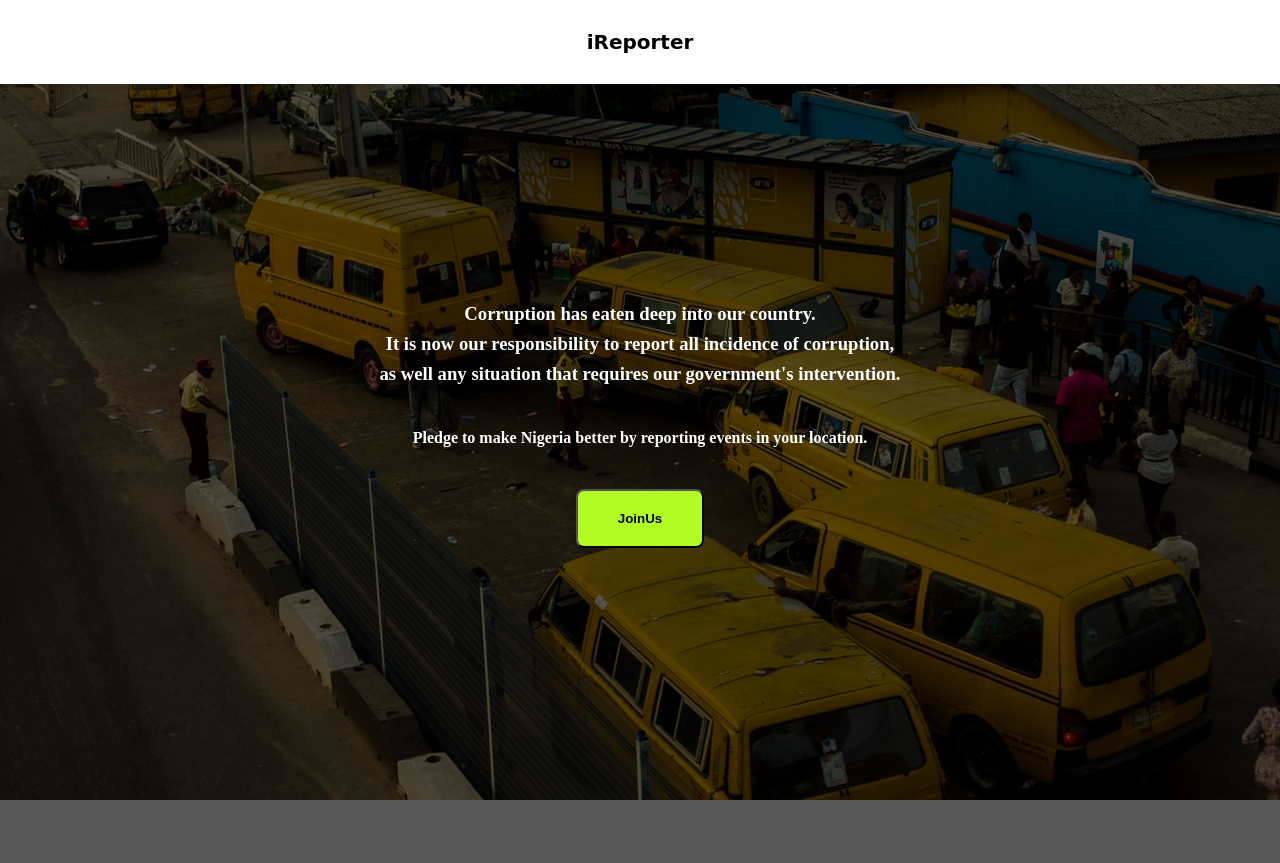
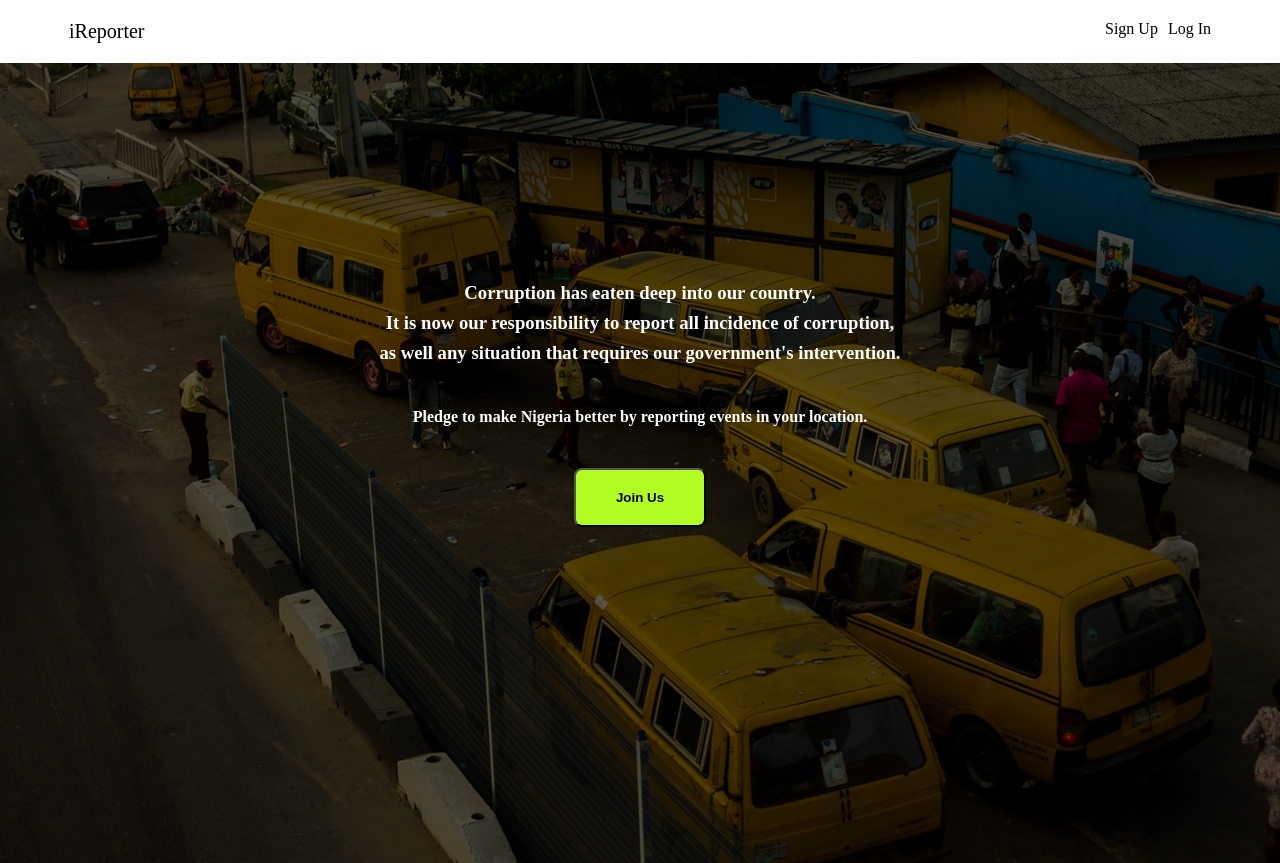
Before and after one commit to blackdevelopa/iReporter, a website: page UI/index.html in a window 1280 px wide. Before the commit the page ends 800 px from the top, so only its background shows below. Drawn offline with Linux system fonts and the light colour scheme.

Commit message:
bug(index.html): implemented feedback from LFA - narrowed down the number of colors to three; dark green, white and black - added login and signup to the navbar [Delivers #162437674]

```diff
--- a/UI/index.html
+++ b/UI/index.html
@@ -8,10 +8,17 @@
   <title>iReporter</title>
 </head>
 <body>
+  <div class="navbar">
+    <div class="logo">
+      <a href="index.html" class="navbar_text" >iReporter</a>
+    </div>
+    <div class="menu">
+      <a class="navbar_text" href="./user/user-login.html">Log In</a>
+      <a href="user/user-signup.html" class="navbar_text">Sign Up</a>
+    </div>
+  </div>
+
   <div class="container">
-    <div class="logo">
-      <h3 class="logo_text">iReporter</h3>
-    </div>
     <div class="card">
       <div class="card_content">
         <h3 class="card_text">
@@ -22,7 +29,7 @@
         </p>
       </div>
       <div class="joinus_btn">
-        <a href="./user/user-login.html" class="joinus_text"><button class="button" type="submit"><strong>JoinUs</strong></button></a>
+        <a href="./user/user-login.html" class="joinus_text"><button class="button" type="submit"><strong>Join Us</strong></button></a>
       </div>
     </div>
   </div>
--- a/UI/user/css/index.css
+++ b/UI/user/css/index.css
@@ -5,6 +5,38 @@ body {
   background: url('../img/background.jpeg') rgba(2, 0, 0, 0.658);
   background-blend-mode: darken;
   overflow-x: hidden;
+}
+
+.navbar {
+  display: flex;
+  top: 0;
+  padding: 20px 0;
+  width: 100%;
+  background: #ffffff;
+}
+
+.navbar .navbar_text {
+  text-decoration: none;
+  padding: 0 5px;
+  color: #000;
+}
+
+.navbar .navbar_text:hover {
+  color: #013220;
+}
+
+.navbar .logo {
+  flex: 1;
+  padding-left: 5%;
+  font-size: 20px;
+  text-decoration: none;
+}
+
+.navbar .menu {
+  display: flex;
+  flex: 1;
+  flex-direction: row-reverse;
+  padding-right: 5%;
 }
 
 .container {
```
